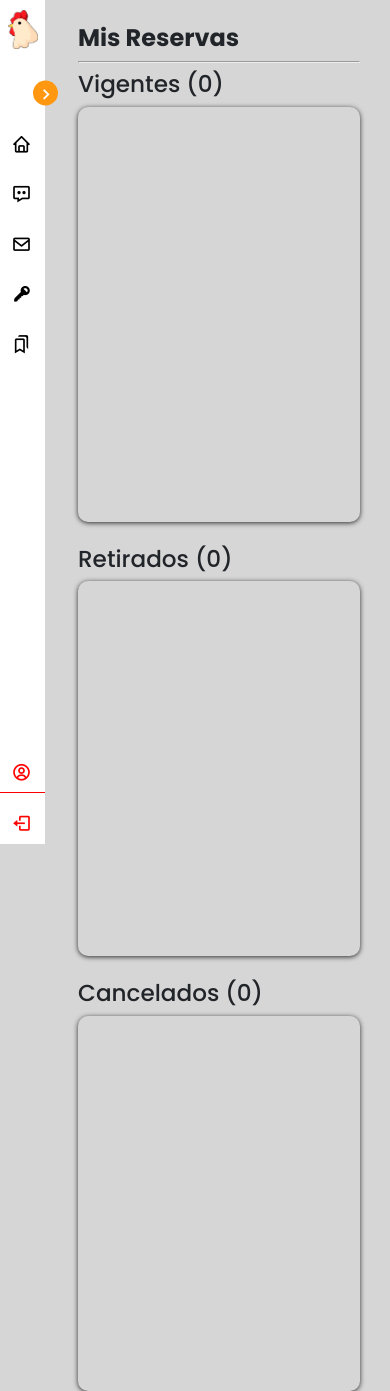
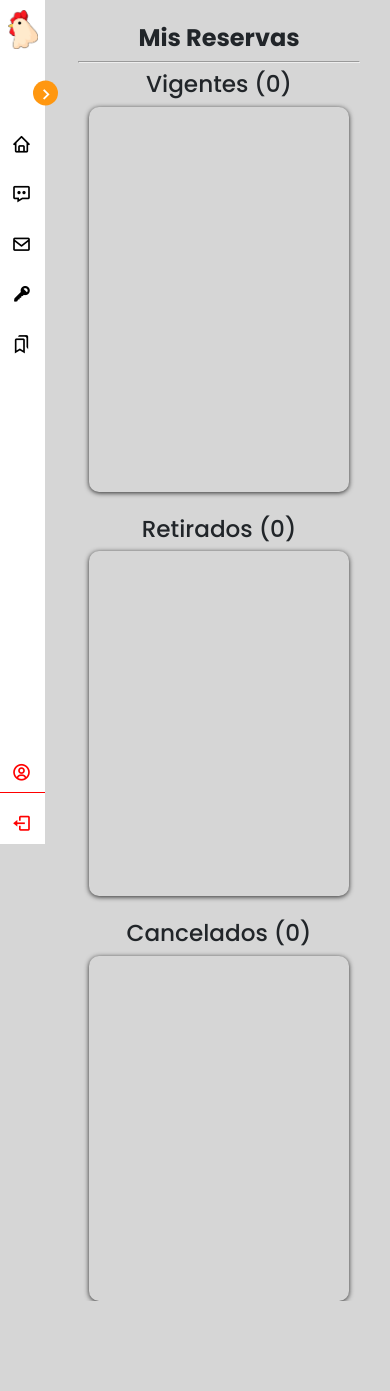
Before and after one commit to AndresFelipeLlamoza/hj, a PHP site: page /view/client/user-reserv.php in a window 390 px wide. After the commit the page ends 1301 px from the top, so only its background shows below. Run offline with PHP 8.4, Linux system fonts and the light colour scheme; a user stored in the database is signed in; data that the repository does not hold is empty; some libraries are stand-ins or nearby versions.

Commit message:
pequeños cambios

```diff
--- a/css/dshbuser.css
+++ b/css/dshbuser.css
@@ -293,9 +293,11 @@ hr{
 /*--------------------------------------------------TICKETS--------------------------------------------------*/
 .ticketv{
     display: grid;
-    grid-template-columns: 1fr 1fr 1fr 1fr;
+    grid-template-columns: auto auto auto auto;
+    overflow: auto;
+    gap: 1rem;
+    width: 100%;
     height: 415px;
-    overflow-y: auto;
     border-radius: 10px;
     padding: 1%;
     box-shadow: 0 1px 5px rgba(0, 0, 0, 0.8);
@@ -311,12 +313,15 @@ hr{
 .ticketv:hover::-webkit-scrollbar-thumb{
     display: block;
 }
-/**/
+
+/*-------------------*/
 .tickets{
     display: grid;
-    grid-template-columns: 1fr 1fr 1fr 1fr;
+    grid-template-columns: auto auto auto auto;
+    overflow: auto;
+    gap: 1rem;
+    width: 100%;
     height: 375px;
-    overflow-y: auto;
     border-radius: 10px;
     padding: 1%;
     box-shadow: 0 1px 5px rgba(0, 0, 0, 0.8);
@@ -338,17 +343,241 @@ hr{
 }
 
 /*--------------------------------------------------<|"RESPONSIVE"|>--------------------------------------------------*/
-@media (max-width:370px) {
-    .title-header{
-        text-align: center;
+@media (max-width:750px) {
+    /*---*/
+    .ticketv{
+        margin: 0 auto;
+        height: 393px;
+        gap: 1rem;
+        width: 530px;
+        display: grid;
+        grid-template-columns: auto auto;
     }
+    .ticketv::-webkit-scrollbar{
+        display: none;
+    }
+    /*---*/
     .tickets{
-        display: flex;
+        margin: 0 auto;
+        height: 353px;
         gap: 1rem;
-        padding: 2%;
-        height: 372px;
+        width: 530px;
+        display: grid;
+        grid-template-columns: auto auto;
     }
     .tickets::-webkit-scrollbar{
         display: none;
     }
 }
+@media (max-width:700px) {
+    /*---*/
+    .ticketv{
+        margin: 0 auto;
+        height: 393px;
+        gap: 1rem;
+        width: 530px;
+        display: grid;
+        grid-template-columns: auto auto;
+    }
+    .ticketv::-webkit-scrollbar{
+        display: none;
+    }
+    /*---*/
+    .tickets{
+        margin: 0 auto;
+        height: 353px;
+        gap: 1rem;
+        width: 530px;
+        display: grid;
+        grid-template-columns: auto auto;
+    }
+    .tickets::-webkit-scrollbar{
+        display: none;
+    }
+}
+@media (max-width:650px) {
+    /*---*/
+    .ticketv{
+        margin: 0 auto;
+        height: 393px;
+        gap: 1rem;
+        width: 530px;
+        display: grid;
+        grid-template-columns: auto auto;
+    }
+    .ticketv::-webkit-scrollbar{
+        display: none;
+    }
+    /*---*/
+    .tickets{
+        margin: 0 auto;
+        height: 353px;
+        gap: 1rem;
+        width: 530px;
+        display: grid;
+        grid-template-columns: auto auto;
+    }
+    .tickets::-webkit-scrollbar{
+        display: none;
+    }
+}
+@media (max-width:600px) {
+    .title-header{
+        text-align: center;
+    }
+    .t-tk{
+        text-align: center;
+    }
+    /*---*/
+    .ticketv{
+        margin: 0 auto;
+        height: 385px;
+        gap: 1rem;
+        width: 260px;
+        display: grid;
+        grid-template-columns: auto;
+    }
+    .ticketv::-webkit-scrollbar{
+        display: none;
+    }
+    /*---*/
+    .tickets{
+        margin: 0 auto;
+        height: 345px;
+        gap: 1rem;
+        width: 260px;
+        display: grid;
+        grid-template-columns: auto;
+    }
+    .tickets::-webkit-scrollbar{
+        display: none;
+    }
+}
+@media (max-width:550px) {
+    .title-header{
+        text-align: center;
+    }
+    .t-tk{
+        text-align: center;
+    }
+    /*---*/
+    .ticketv{
+        margin: 0 auto;
+        height: 385px;
+        gap: 1rem;
+        width: 260px;
+        display: grid;
+        grid-template-columns: auto;
+    }
+    .ticketv::-webkit-scrollbar{
+        display: none;
+    }
+    /*---*/
+    .tickets{
+        margin: 0 auto;
+        height: 345px;
+        gap: 1rem;
+        width: 260px;
+        display: grid;
+        grid-template-columns: auto;
+    }
+    .tickets::-webkit-scrollbar{
+        display: none;
+    }
+}
+@media (max-width:500px) {
+    .title-header{
+        text-align: center;
+    }
+    .t-tk{
+        text-align: center;
+    }
+    /*---*/
+    .ticketv{
+        margin: 0 auto;
+        height: 385px;
+        gap: 1rem;
+        width: 260px;
+        display: grid;
+        grid-template-columns: auto;
+    }
+    .ticketv::-webkit-scrollbar{
+        display: none;
+    }
+    /*---*/
+    .tickets{
+        margin: 0 auto;
+        height: 345px;
+        gap: 1rem;
+        width: 260px;
+        display: grid;
+        grid-template-columns: auto;
+    }
+    .tickets::-webkit-scrollbar{
+        display: none;
+    }
+}
+@media (max-width:450px) {
+    .title-header{
+        text-align: center;
+    }
+    .t-tk{
+        text-align: center;
+    }
+    /*---*/
+    .ticketv{
+        margin: 0 auto;
+        height: 385px;
+        gap: 1rem;
+        width: 260px;
+        display: grid;
+        grid-template-columns: auto;
+    }
+    .ticketv::-webkit-scrollbar{
+        display: none;
+    }
+    /*---*/
+    .tickets{
+        margin: 0 auto;
+        height: 345px;
+        gap: 1rem;
+        width: 260px;
+        display: grid;
+        grid-template-columns: auto;
+    }
+    .tickets::-webkit-scrollbar{
+        display: none;
+    }
+}
+@media (max-width:415px) {
+    .title-header{
+        text-align: center;
+    }
+    .t-tk{
+        text-align: center;
+    }
+    /*---*/
+    .ticketv{
+        margin: 0 auto;
+        height: 385px;
+        gap: 1rem;
+        width: 260px;
+        display: grid;
+        grid-template-columns: auto;
+    }
+    .ticketv::-webkit-scrollbar{
+        display: none;
+    }
+    /*---*/
+    .tickets{
+        margin: 0 auto;
+        height: 345px;
+        gap: 1rem;
+        width: 260px;
+        display: grid;
+        grid-template-columns: auto;
+    }
+    .tickets::-webkit-scrollbar{
+        display: none;
+    }
+}
--- a/css/header.css
+++ b/css/header.css
@@ -25,18 +25,17 @@ li a{
 
 nav{
     background-color: var(--body-color);
-    position: fixed;
     border-bottom: 1px solid var(--primary-color);
 }
 
 .nav-item.selector:hover{
     background-color: var(--secondary-color);
-    transition: all .8s;
+    transition: all .5s;
 }
 
 .nav-item.cs:hover{
     background-color: var(--primary-color) !important;
-    transition: all .8s;
+    transition: all .5s;
 }
 
 .nav-link.cs:hover{
--- a/view/client/user-edit-reserv.php
+++ b/view/client/user-edit-reserv.php
@@ -177,7 +177,7 @@ $max = date('Y-m-d', strtotime($hoy . '+2 days'));
                 </div>
                 <br>
                 <label class="form-label">Valor total</label>
-                <h3><span id="total">$<?php echo $list["Total"] ?></span></h3>
+                <h3><span id="total">$ <?php echo $list["Total"] ?></span></h3>
                 <br>
                 <div class="footer-buttons">
                     <button type="submit" class="btn btn-primary">Actualizar</button>
--- a/view/client/user-reserv.php
+++ b/view/client/user-reserv.php
@@ -99,12 +99,12 @@ $count3 = mysqli_fetch_assoc($check3);
             <!--FOOTER-->
             <div class="bottom-content">
                 <li class="nav-link" style="border-bottom: 1px solid red;">
-                    <i class='bx bx-user-circle icon' style="color:red;"></i>
+                    <i class='bx bx-user-circle icon' style="color:red;" title="<?php echo $_SESSION['usuario'] ?>"></i>
                     <span class="text nav-text" style="color:red;"><?php echo $_SESSION['usuario'] ?></span>
                 </li>
                 <li class="nav-link hola">
                     <a href="/hj/model/close_session.php">
-                        <i class='bx bx-log-out icon' style="color:red;"></i>
+                        <i class='bx bx-log-out icon' style="color:red;" title="Cerrar Sesión"></i>
                         <span class="text nav-text" style="color:red">Cerrar Sesión</span>
                     </a>
                 </li>
@@ -121,10 +121,10 @@ $count3 = mysqli_fetch_assoc($check3);
         </div>
         <!--TICKETS-->
         <!--VIGENTES-->
-        <h3>Vigentes (<?php echo $count1["conteo"] ?>)</h3>
+        <h3 class="t-tk">Vigentes (<?php echo $count1["conteo"] ?>)</h3>
         <div class="ticketv">
             <?php while ($row1 = mysqli_fetch_assoc($result1)) { ?>
-                <div class="text-center ticket tv">
+                <div class="text-center ticket">
                     <div class="card mb-4 rounded-3 shadow-sm border-warning">
                         <div class="card-header py-2 text-bg-warning border-warning">
                             <h4 class="my-0 fw-normal"><?php echo $row1["Estado"] ?></h4>
@@ -154,7 +154,7 @@ $count3 = mysqli_fetch_assoc($check3);
         </div>
         <br>
         <!--RETIRADOS-->
-        <h3>Retirados (<?php echo $count2["conteo"] ?>)</h3>
+        <h3 class="t-tk">Retirados (<?php echo $count2["conteo"] ?>)</h3>
         <div class="tickets">
             <?php while ($row2 = mysqli_fetch_assoc($result2)) { ?>
                 <div class="text-center ticket">
@@ -181,7 +181,7 @@ $count3 = mysqli_fetch_assoc($check3);
         </div>
         <br>
         <!--CANCELADOS-->
-        <h3>Cancelados (<?php echo $count3["conteo"] ?>)</h3>
+        <h3 class="t-tk">Cancelados (<?php echo $count3["conteo"] ?>)</h3>
         <div class="tickets">
             <?php while ($row3 = mysqli_fetch_assoc($result3)) { ?>
                 <div class="text-center ticket">
--- a/view/client/user.php
+++ b/view/client/user.php
@@ -47,7 +47,7 @@ $max = date('Y-m-d', strtotime($hoy . '+2 days'));
                             minimumFractionDigits: 0
                         })
                         var a = parseFloat(document.getElementById("listprecios").value)
-                        var b = !isNaN(parseFloat(document.getElementById("cantidad").value)) ? parseFloat(document.getElementById("cantidad").value) : 1
+                        var b = !isNaN(parseFloat(document.getElementById("cantidad").value)) ? parseFloat(document.getElementById("cantidad").value) : 0
                         document.getElementById("total").innerHTML = cop.format(a * b)
                     });
                 });
@@ -149,7 +149,7 @@ $max = date('Y-m-d', strtotime($hoy . '+2 days'));
                             </div>
                             <br>
                             <label class="form-label">Valor total</label>
-                            <h3><span id="total">$0</span></h3>
+                            <h3><span id="total">$ 0</span></h3>
                         </div>
                         <div class="modal-footer">
                             <button type="submit" class="btn btn-success">Reservar</button>
```
Also changed, not shown: css/dshbadmin.css (+15 -21 lines), js/validation.js (+24 -0 lines), view/admin/admin-clients.php (+6 -6 lines), view/admin/admin-home.php (+6 -6 lines), view/admin/admin-messages.php (+6 -6 lines), view/admin/admin-product-edit.php (+6 -6 lines), view/admin/admin-products.php (+6 -6 lines), view/admin/admin-reservs.php (+6 -7 lines), view/inicio.php (+10 -1 lines).
